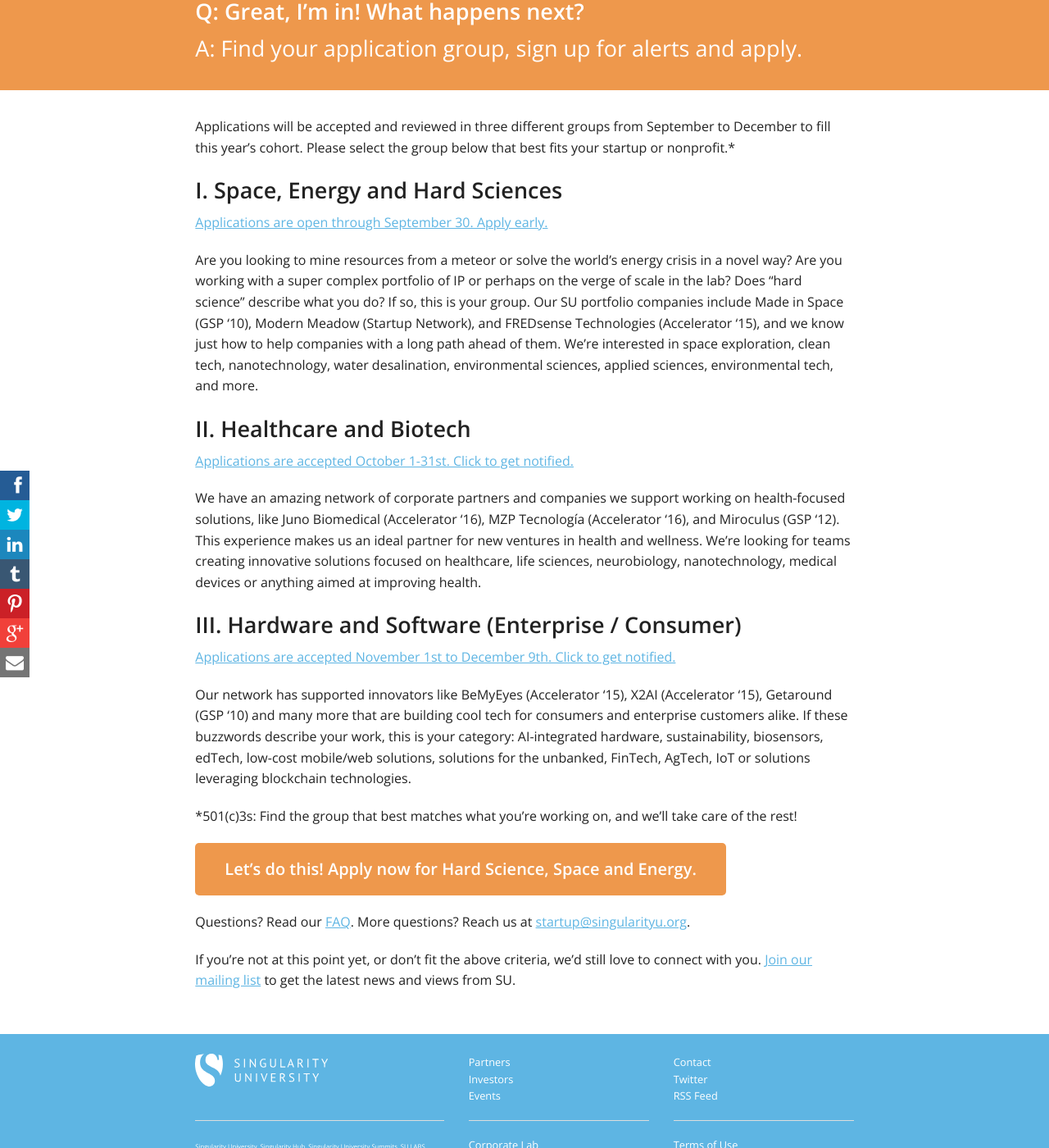
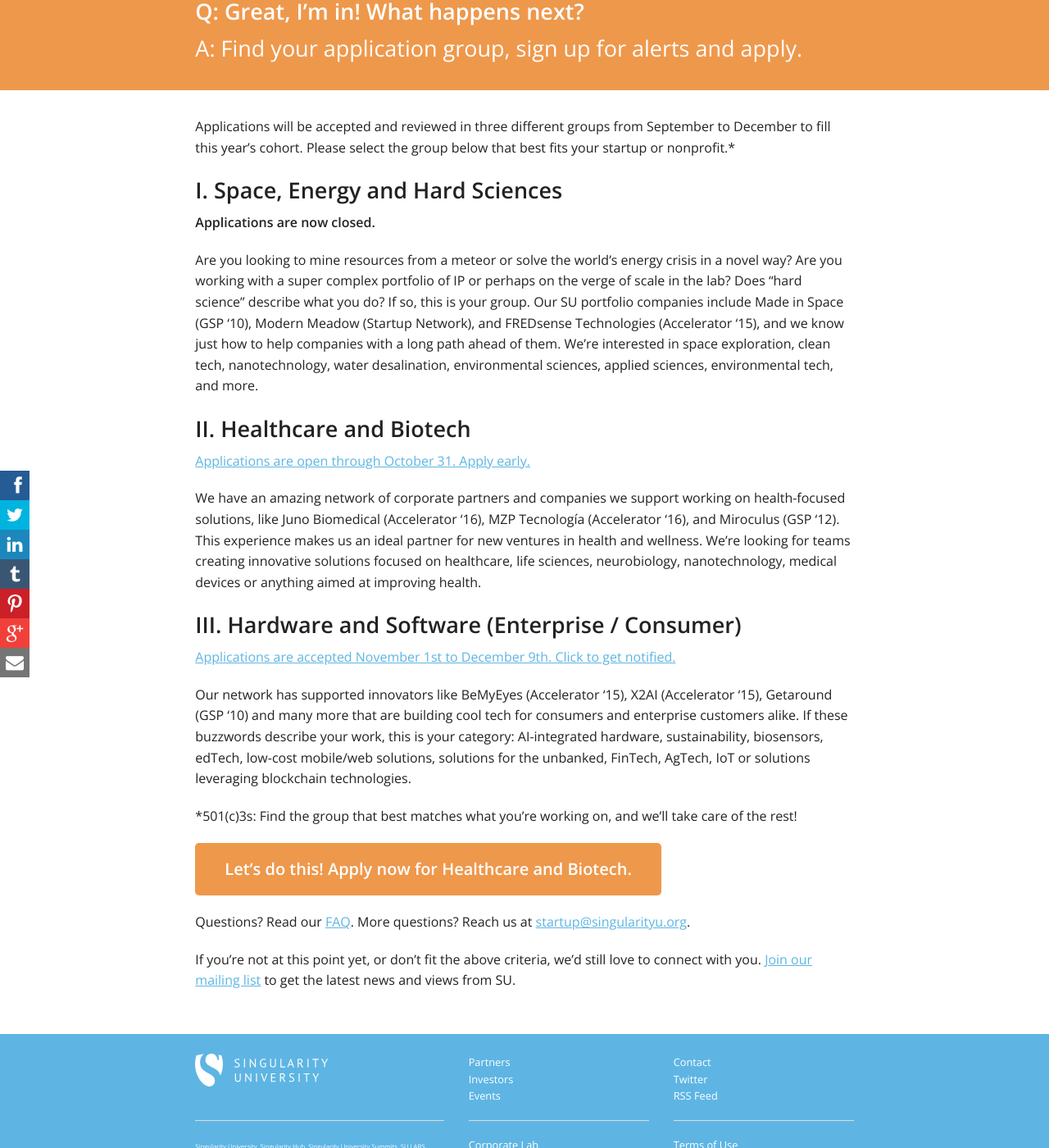
Before and after one commit to SingularityUniversity/startup, a Jekyll site: the page built from accelerator/index.html, in a window 1280 px wide and 1400 px high, scrolled down 6879 px. Shown: the whole window at 82% size. Built offline with Jekyll 4.4.1, drawn with Linux system fonts in a browser that asks for light colours; Markdown is read by kramdown in place of the engine named in the settings; some of the changed text lies outside the part shown.

Commit message:
copy changes

```diff
--- a/accelerator/index.html
+++ b/accelerator/index.html
@@ -17,8 +17,8 @@
 				<h1><center>We accelerate <strong>exponential</strong> ideas.</center></h1>
   				<center><iframe src="https://player.vimeo.com/video/173118664" width="590" height="332" frameborder="0" webkitallowfullscreen mozallowfullscreen allowfullscreen></iframe></center>
   				<h1><center>Are you ready?</center></h1>
-  				<h3><center>Applications are open for Hard Sciences, Space and Energy!<br>Deadline: September 30</center></h3>
-  				<center><a class="warning button large" href="https://singularityu.slideroom.com/#/permalink/program/32932"><strong>Apply Early</strong></a></center>
+  				<h3><center>Applications are open for Healthcare and Biotech!<br>Deadline: October 31</center></h3>
+  				<center><a class="warning button large" href="https://singularityu.slideroom.com/#/permalink/program/33760"><strong>Apply Now</strong></a></center>
 				<!--<h1><center>Leveraging <strong>exponential tech</strong>?</center></h1>
 				<h1><center>Impacting <strong>millions</strong> of people?</center></h1>-->
 
@@ -39,7 +39,7 @@
 		<div class="large-10 columns large-offset-1 end">
 			<h2>We’re the SU LABS Startup Accelerator.</h2>
 			<p>We’re the first and only accelerator dedicated to startups leveraging exponentially accelerating technologies to address humanity’s grand challenges. If you believe your venture has the potential to positively improve the lives of millions AND are looking for people who will dedicate their time over the long-term to make it happen, you’ve found your tribe.</p>
-			<p>Our third cohort kicks off in February, 2017. <strong><a href="https://singularityu.slideroom.com/#/permalink/program/32932">Apply now.</a></strong></p>
+			<p>Our third cohort kicks off in February, 2017. <strong><a href="https://singularityu.slideroom.com/#/permalink/program/33760">Apply now.</a></strong></p>
 		</div>
 	</div>
 </div>
@@ -97,7 +97,7 @@
 
 			<p>Our three goals are to help you <strong>network, expand, and accelerate</strong>. We’re going to help you build your network. We’ll find mentors and advisors with specific backgrounds to give you relevant advice for your business. You’ll get the tools you need to take your venture to the next level. You’ll come away with a new set of friends for life and a network that will see you through your long-term journey and guide you at every major decision point.</p>
 
-			<p>Sound too good to be true? It’s not and we’ll prove it. <a href="https://singularityu.slideroom.com/#/permalink/program/32932">Apply now.</a></p>
+			<p>Sound too good to be true? It’s not and we’ll prove it. <a href="https://singularityu.slideroom.com/#/permalink/program/33760">Apply now.</a></p>
 
 		</div>
 	</div>
@@ -154,7 +154,7 @@
 
 			<p>You’ll get all of these extraordinary benefits in exchange for 7% equity in your company. In addition, we will provide a $100K convertible note with a 20% discount or a $3M cap (separate from the 7%).</p>
 
-			<p>We’re here to help you build products and services that positively impact humanity at scale, and we know that this is a long-term effort. That’s why we’re different. That’s why we know we can help you be successful. And that’s why we want to work with you. <a href="https://singularityu.slideroom.com/#/permalink/program/32932">This is exactly what I need. Apply now!</a></p>
+			<p>We’re here to help you build products and services that positively impact humanity at scale, and we know that this is a long-term effort. That’s why we’re different. That’s why we know we can help you be successful. And that’s why we want to work with you. <a href="https://singularityu.slideroom.com/#/permalink/program/33760">This is exactly what I need. Apply now!</a></p>
 
 		</div>
 	</div>
@@ -205,7 +205,7 @@
 
 			<p>Several others are partnering with municipal governments, NGOs, and large organizations internationally.</p>
 
-			<p>Is your company next? <a href="https://singularityu.slideroom.com/#/permalink/program/32932">Apply today.</a></p>
+			<p>Is your company next? <a href="https://singularityu.slideroom.com/#/permalink/program/33760">Apply today.</a></p>
 
 			<div class="flex-video widescreen">
 				<iframe src="https://player.vimeo.com/video/172468798" width="640" height="360" frameborder="0" webkitallowfullscreen mozallowfullscreen allowfullscreen></iframe>
@@ -248,7 +248,7 @@
 
 			<p><strong>Note to international companies:</strong> the SU Labs Startup Accelerator can only work with you if you have a US parent corporation (either now or by the time you start the program).</p>
 
-			<p>Ready to make an impact? <a href="https://singularityu.slideroom.com/#/permalink/program/32932">Apply early.</a></p>
+			<p>Ready to make an impact? <a href="https://singularityu.slideroom.com/#/permalink/program/33760">Apply early.</a></p>
 
 			<div class="flex-video widescreen">
 				<iframe src="https://player.vimeo.com/video/172468799" width="640" height="360" frameborder="0" webkitallowfullscreen mozallowfullscreen allowfullscreen></iframe></iframe>
@@ -282,12 +282,12 @@
 
 			<h3><strong>I. Space, Energy and Hard Sciences</strong></h3>
 
-			<p><a href="https://singularityu.slideroom.com/#/permalink/program/32932">Applications are open through September 30. Apply early.</a></p>
+			<p><strong>Applications are now closed.</strong></p>
 			<p>Are you looking to mine resources from a meteor or solve the world’s energy crisis in a novel way? Are you working with a super complex portfolio of IP or perhaps on the verge of scale in the lab? Does “hard science” describe what you do? If so, this is your group. Our SU portfolio companies include Made in Space (GSP ‘10), Modern Meadow (Startup Network), and FREDsense Technologies (Accelerator ‘15), and we know just how to help companies with a long path ahead of them. We’re interested in space exploration, clean tech, nanotechnology, water desalination, environmental sciences, applied sciences, environmental tech, and more.</p>
 
 			<h3><strong>II. Healthcare and Biotech</strong></h3>
 
-			<p><a href="http://impact.singularityu.org/FY16-Labs-Accelerator-FY17-Promotion_Accelerator-LP.html">Applications are accepted October 1-31st. Click to get notified.</a></p>
+			<p><a href="http://impact.singularityu.org/FY16-Labs-Accelerator-FY17-Promotion_Accelerator-LP.html">Applications are open through October 31. Apply early.</a></p>
 			<p>We have an amazing network of corporate partners and companies we support working on health-focused solutions, like Juno Biomedical (Accelerator ‘16), MZP Tecnología (Accelerator ‘16), and Miroculus (GSP ‘12). This experience makes us an ideal partner for new ventures in health and wellness. We’re looking for teams creating innovative  solutions focused on healthcare, life sciences, neurobiology, nanotechnology, medical devices or anything aimed at improving health.</p>
 
 			<h3><strong>III. Hardware and Software (Enterprise / Consumer)</strong></h3>
@@ -299,7 +299,7 @@
 			<p>*501(c)3s: Find the group that best matches what you’re working on, and we’ll take care of the rest!</p>
 			<br>
 
-			<div><a class="warning button large" href="https://singularityu.slideroom.com/#/permalink/program/32932"><strong>Let’s do this! Apply now for Hard Science, Space and Energy.</strong></a></div>
+			<div><a class="warning button large" href="https://singularityu.slideroom.com/#/permalink/program/33760"><strong>Let’s do this! Apply now for Healthcare and Biotech.</strong></a></div>
 			<p>Questions? Read our <a href="faq.html">FAQ</a>. More questions? Reach us at <a href="mailto:startup@singularityu.org">startup@singularityu.org</a>.</p>
 			<p>If you’re not at this point yet, or don’t fit the above criteria, we’d still love to connect with you. <a href="http://impact.singularityu.org/Newsletter-Subscription-Center.html" target="_blank">Join our mailing list</a> to get the latest news and views from SU.</p>
 
```
